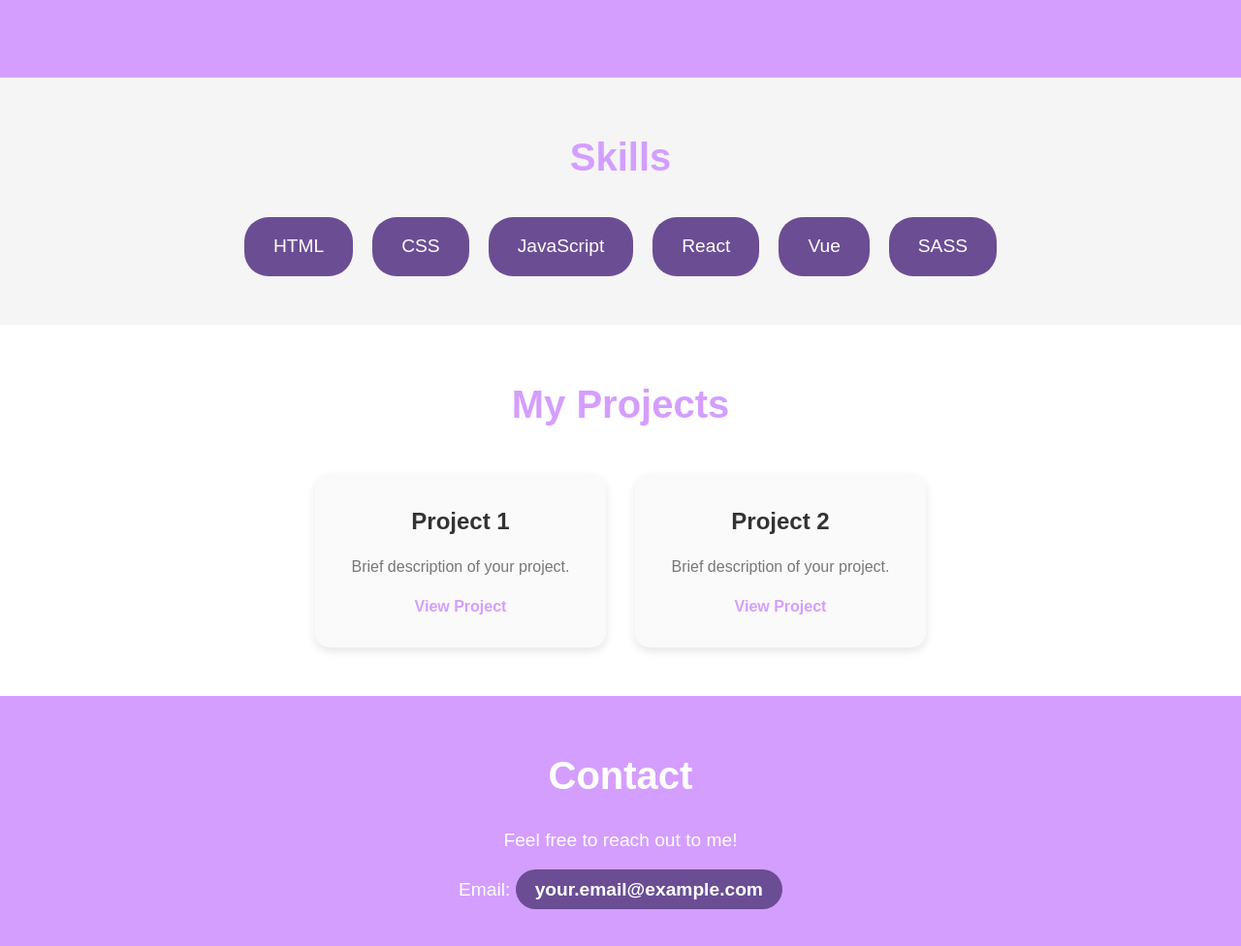
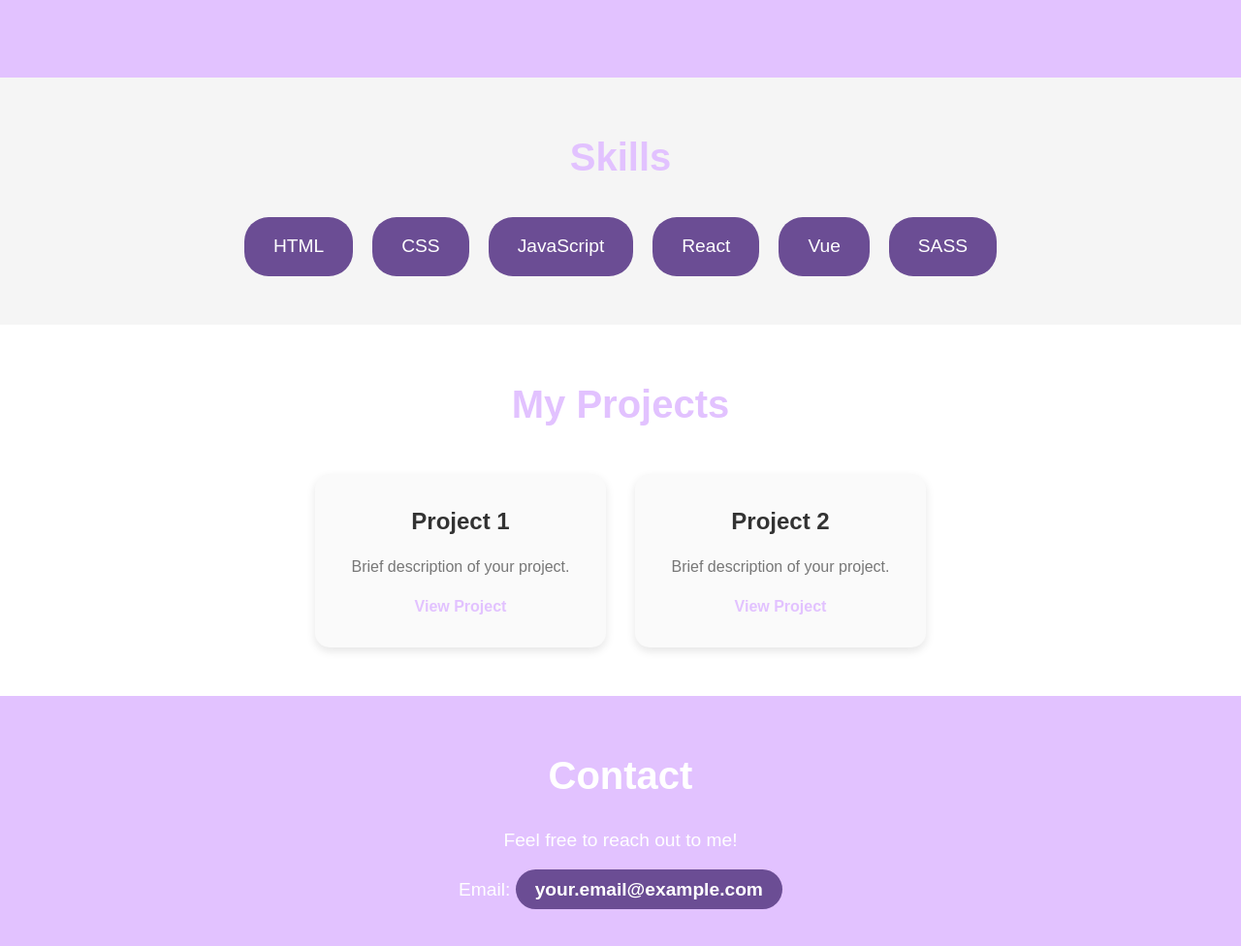
Before and after one commit to radsurya/portfolio, a plain HTML site: page index.html in a window 1280 px wide. Shown: the part 720-1696 px from the top of the page at 97% size. Drawn offline with Linux system fonts and the light colour scheme.

Commit message:
Changed color

```diff
--- a/style.css
+++ b/style.css
@@ -17,7 +17,7 @@ nav {
     position: fixed;
     top: 0;
     width: 100%;
-    background-color: #D49EFF;
+    background-color: #E2C2FF;
     padding: 15px 0;
     box-shadow: 0 4px 10px rgba(0, 0, 0, 0.1);
     z-index: 100;
@@ -48,7 +48,7 @@ nav ul li a:hover {
 
 /* About Section */
 #about {
-    background-color: #D49EFF;
+    background-color: #E2C2FF;
     color: #fff;
     text-align: center;
     padding: 100px 20px;
@@ -98,7 +98,7 @@ nav ul li a:hover {
 
 #skills h2 {
     font-size: 2.5rem;
-    color: #D49EFF;
+    color: #E2C2FF;
     margin-bottom: 30px;
     animation: fadeIn 1s ease-out;
 }
@@ -135,7 +135,7 @@ nav ul li a:hover {
 
 #projects h2 {
     font-size: 2.5rem;
-    color: #D49EFF;
+    color: #E2C2FF;
     margin-bottom: 40px;
     animation: fadeIn 1.5s ease-out;
 }
@@ -175,7 +175,7 @@ nav ul li a:hover {
 }
 
 .project a {
-    color: #D49EFF;
+    color: #E2C2FF;
     text-decoration: none;
     font-weight: bold;
     transition: color 0.3s ease;
@@ -187,7 +187,7 @@ nav ul li a:hover {
 
 /* Contact Section */
 #contact {
-    background-color: #D49EFF;
+    background-color: #E2C2FF;
     color: #fff;
     padding: 50px 20px;
     text-align: center;
```
